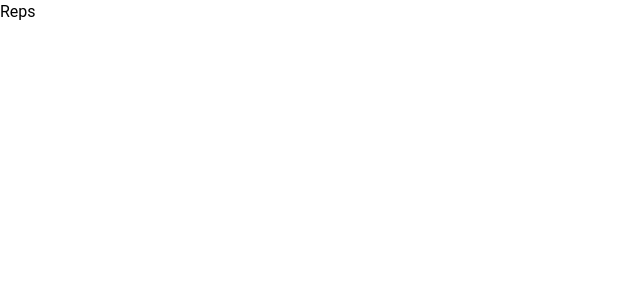
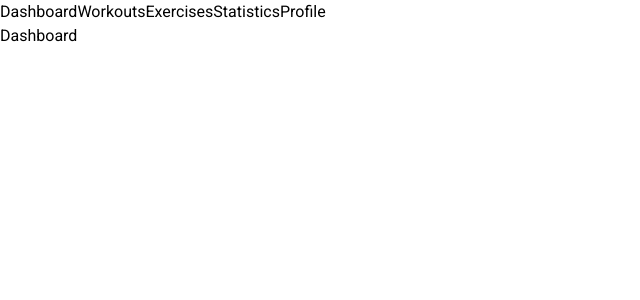
Before and after one commit to pawelwadon/Reps, a React (Vite) app: page / in a window 1280 px wide. Shown: the top 300 px of the page, without its empty margins (0-640 px from the left). Built offline with nearby package versions, Linux system fonts and the light colour scheme.

Commit message:
feat: add pages and create navigation beetwen them

```diff
--- /dev/null
+++ b/components/Navbar.tsx
@@ -0,0 +1,13 @@
+import { Link } from "react-router-dom";
+
+export default function Navbar() {
+    return (
+        <nav>
+            <Link to='/'>Dashboard</Link>
+            <Link to='/workouts'>Workouts</Link>
+            <Link to='/exercises'>Exercises</Link>
+            <Link to='/statistics'>Statistics</Link>
+            <Link to='/profile'>Profile</Link>
+        </nav>
+    )
+}
--- a/package.json
+++ b/package.json
@@ -14,6 +14,7 @@
     "firebase": "^12.13.0",
     "react": "^19.2.6",
     "react-dom": "^19.2.6",
+    "react-router-dom": "^7.16.0",
     "tailwindcss": "^4.3.0"
   },
   "devDependencies": {
--- /dev/null
+++ b/pages/Exercises.tsx
@@ -0,0 +1,7 @@
+export default function Exercises() {
+    return (
+        <div>
+            <p>Exercises</p>
+        </div>
+    )
+}
--- /dev/null
+++ b/pages/Index.tsx
@@ -0,0 +1,7 @@
+export default function Index() {
+    return (
+        <div>
+            <p>Dashboard</p>
+        </div>
+    )
+}
--- /dev/null
+++ b/pages/Profile.tsx
@@ -0,0 +1,7 @@
+export default function Profile() {
+    return (
+        <div>
+            <p>Profile</p>
+        </div>
+    )
+}
--- /dev/null
+++ b/pages/Statistics.tsx
@@ -0,0 +1,7 @@
+export default function Statistics() {
+    return (
+        <div>
+            <p>Statistics</p>
+        </div>
+    )
+}
--- /dev/null
+++ b/pages/Workouts.tsx
@@ -0,0 +1,7 @@
+export default function Workouts() {
+    return (
+        <div>
+            <p>Workouts</p>
+        </div>
+    )
+}
--- a/src/App.tsx
+++ b/src/App.tsx
@@ -1,8 +1,22 @@
+import { BrowserRouter, Routes, Route } from 'react-router-dom'
+import Index from '../pages/Index';
+import Workouts from '../pages/Workouts';
+import Exercises from '../pages/Exercises';
+import Statistics from '../pages/Statistics';
+import Profile from '../pages/Profile';
+import Navbar from '../components/Navbar';
+
 export default function App() {
-
   return (
-    <body>
-      <p className="">Reps</p>
-    </body>
+    <BrowserRouter>
+    <Navbar/>
+      <Routes>
+        <Route index path='' element={<Index/>}/>
+        <Route path='/workouts' element={<Workouts/>}/>
+        <Route path='/exercises' element={<Exercises/>}/>
+        <Route path='/statistics' element={<Statistics/>}/>
+        <Route path='/profile' element={<Profile/>}/>
+      </Routes>
+    </BrowserRouter>
   )
 };
--- a/src/index.css
+++ b/src/index.css
@@ -1,5 +1,5 @@
+@import url('https://fonts.googleapis.com/css2?family=Roboto:ital,wght@0,100..900;1,100..900&display=swap');
 @import "tailwindcss";
-@import url('https://fonts.googleapis.com/css2?family=Roboto:ital,wght@0,100..900;1,100..900&display=swap');
 
 *{
     margin: 0;
```
Also changed, not shown: 1 other file (tests, documents, lock files or other folders).
